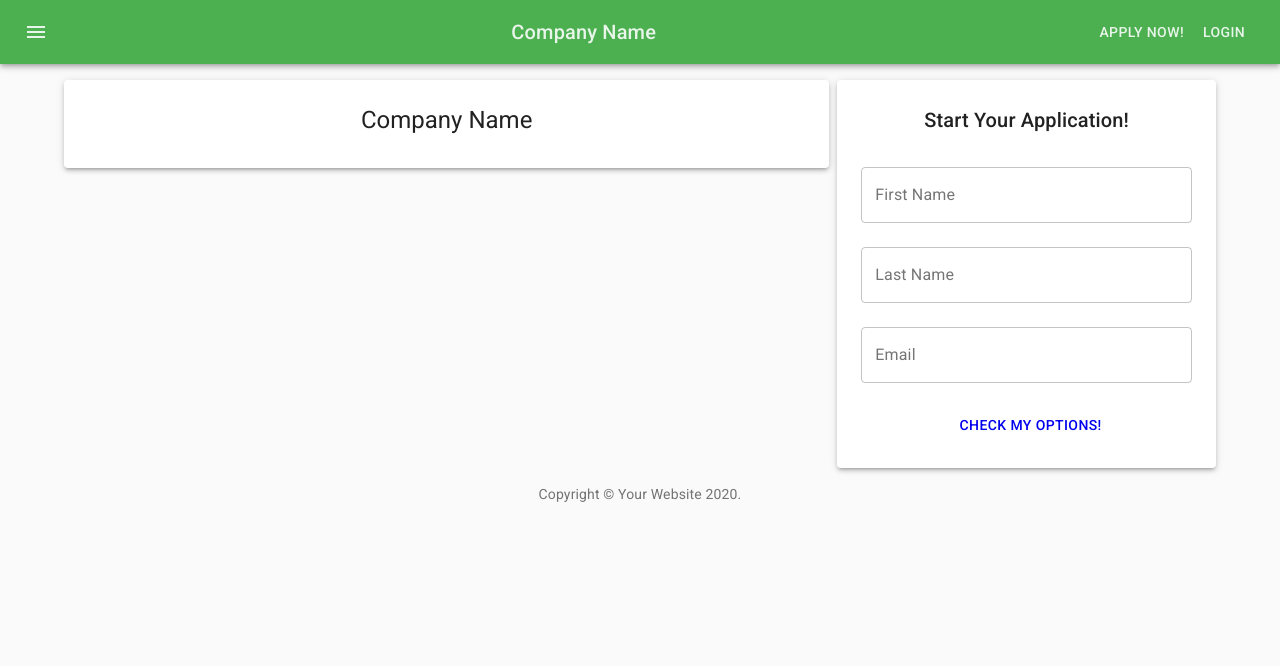
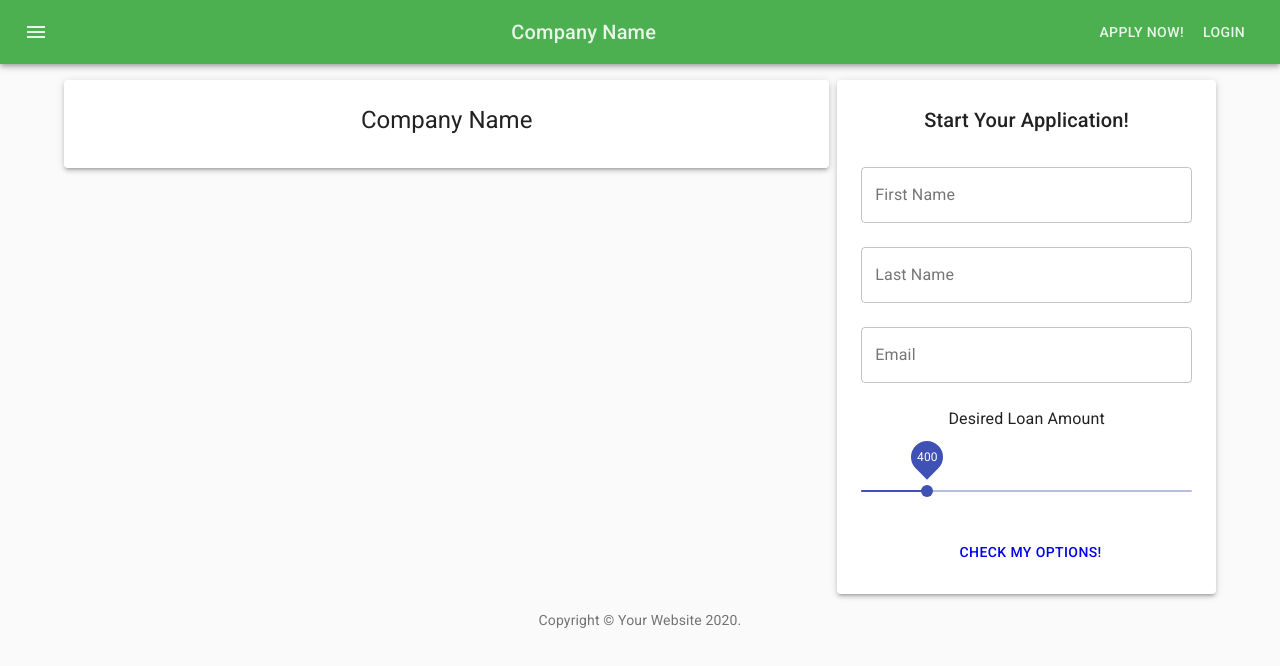
Before and after one commit to Hugens25/PaydayLoanSite, a React (Create React App) app: page / in a window 1280 px wide. Shown: the top 666 px of the page. Built offline with nearby package versions, Linux system fonts and the light colour scheme; the HTML template or start-up script is replaced by a standard one.

Commit message:
added timestamp to applications

```diff
--- a/src/components/ApplicationProcess/Apply.js
+++ b/src/components/ApplicationProcess/Apply.js
@@ -130,10 +130,13 @@ export default function Apply(props) {
   useEffect(() => {
     if (activeStep === steps.length) {
       let url = process.env.REACT_APP_ADD_USER_URL
-      let payload = applicantInfo
+      let now = new Date(); let mm = now.getUTCMonth() + 1; let dd = now.getUTCDate(); let yy = now.getUTCFullYear();
+      let hh = now.getUTCHours(); let min = now.getUTCMinutes(); let ss = now.getUTCSeconds();
+
+      let payload = {...applicantInfo, "dateOfApplication": `${mm}-${dd}-${yy} ${hh}:${min}:${ss}`}
       fetch(url, {method: 'POST', body: JSON.stringify(payload)})
-      .then((data) => {console.log(data)})
-      .catch((err) => {console.log(err)})
+      .then((data) => null)
+      .catch((err) => null)
     }
   });
 
--- a/src/components/LandingPage.js
+++ b/src/components/LandingPage.js
@@ -8,6 +8,8 @@ import Grid from '@material-ui/core/Grid';
 import TextField from '@material-ui/core/TextField';
 import Box from '@material-ui/core/Box';
 import Button from '@material-ui/core/Button';
+import Slider from '@material-ui/core/Slider';
+
 
 const useStyles = makeStyles((theme) => ({
     layout: {
@@ -41,6 +43,9 @@ const useStyles = makeStyles((theme) => ({
     },
     textInputs: {
       marginTop: theme.spacing(3),
+    },
+    slider: {
+      marginTop: theme.spacing(5),
     }
   }));
 
@@ -58,9 +63,9 @@ export default function LandingPage(props) {
 
   async function handleSaveApplicantInfo() {
     let url = process.env.REACT_APP_SAVE_APPLICANT_URL
-    let payload = applicantInfo
-    let data = await fetch(url, {method: 'POST', body: JSON.stringify(payload)})
-    console.log(data);
+    let desiredLoanAmount = document.getElementById('desiredLoanAmount').innerText
+    let payload = {...applicantInfo, "desiredLoanAmount":desiredLoanAmount}
+    let data = await (await fetch(url, {method: 'POST', body: JSON.stringify(payload)})).json()
   }
 
   return(
@@ -106,6 +111,17 @@ export default function LandingPage(props) {
                     variant="outlined"
                     onChange={(e) => {handleAddApplicantInformation("email", e)}}
                   />
+                  <Typography className={classes.textInputs} gutterBottom>
+                    Desired Loan Amount
+                  </Typography>
+                  <Slider
+                    id="desiredLoanAmount"
+                    className={classes.slider}
+                    defaultValue={20}
+                    step={2.5}
+                    scale={(num) => num * 20}
+                    valueLabelDisplay="on"
+                  />
                   <Box className={classes.buttons}>
                     <Button className={classes.button} onClick={handleSaveApplicantInfo}>
                       <Link style={{ textDecoration: 'none' }} to="/apply">Check My Options!</Link>
--- a/src/components/UserPages/HomePage.js
+++ b/src/components/UserPages/HomePage.js
@@ -44,10 +44,9 @@ export default function HomePage(props) {
   async function getUserInfo() {
     let url = process.env.REACT_APP_GET_USER_URL
     let payload = {'email':userInfo.email}
-    let data = await fetch(url, {method: 'POST', body: JSON.stringify(payload)})
-    let user = await data.json();
-    let firstName = user.user.firstName
-    let lastName = user.user.lastName
+    let data = await (await fetch(url, {method: 'POST', body: JSON.stringify(payload)})).json()
+    let firstName = data.user.firstName
+    let lastName = data.user.lastName
     setUserInfo({...userInfo, "firstName":firstName, "lastName":lastName})
   }
 
--- a/src/components/UserPages/Login.js
+++ b/src/components/UserPages/Login.js
@@ -114,8 +114,8 @@ export default function Login(props) {
   async function handleValidation() {
     let url = process.env.REACT_APP_VALIDATE_USER_URL
     let payload = {'email':email, 'password_hash':password}
-    let data = await fetch(url, {method: 'POST', body: JSON.stringify(payload)})
-    handleValidateCredentials(data.status === 200 ? true : false)
+    let data = await (await fetch(url, {method: 'POST', body: JSON.stringify(payload)})).json()
+    handleValidateCredentials(data.validated)
     handleLoginAttempts(loginAttempts);
   }
 
```
